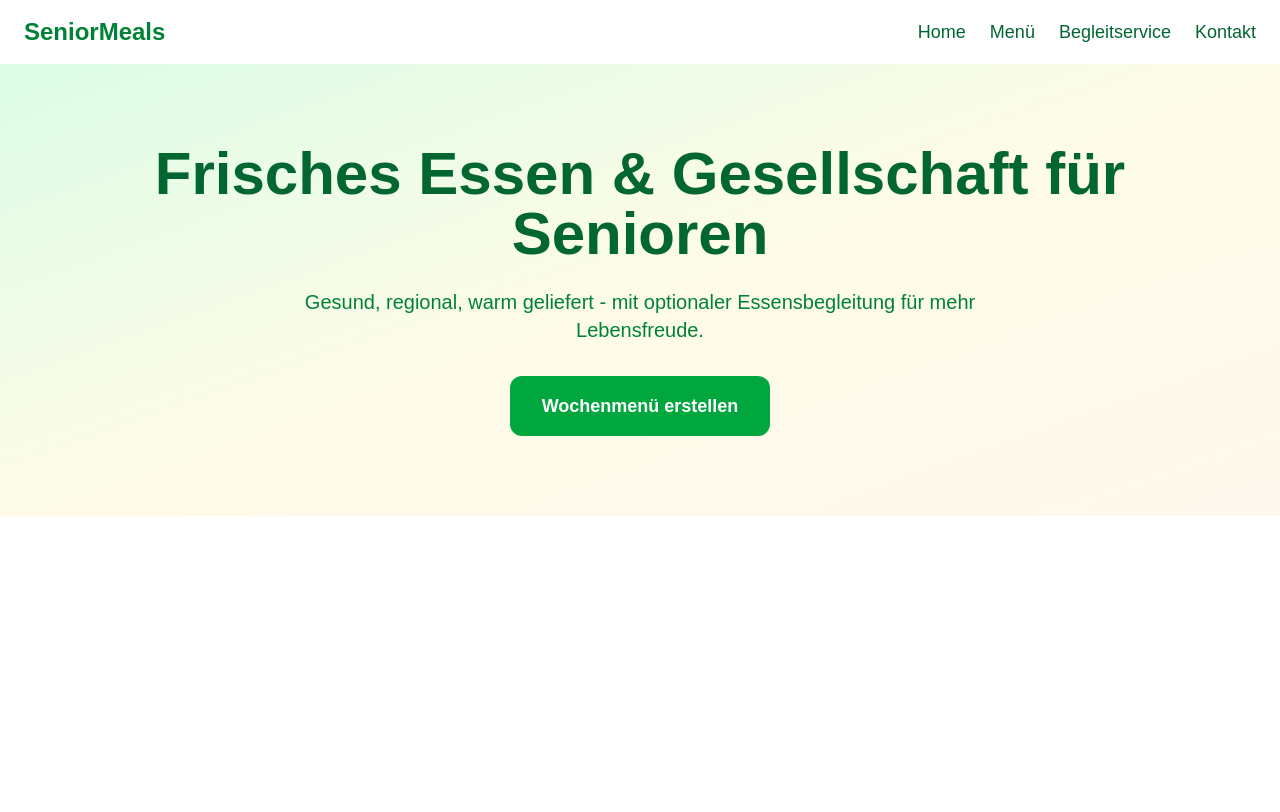
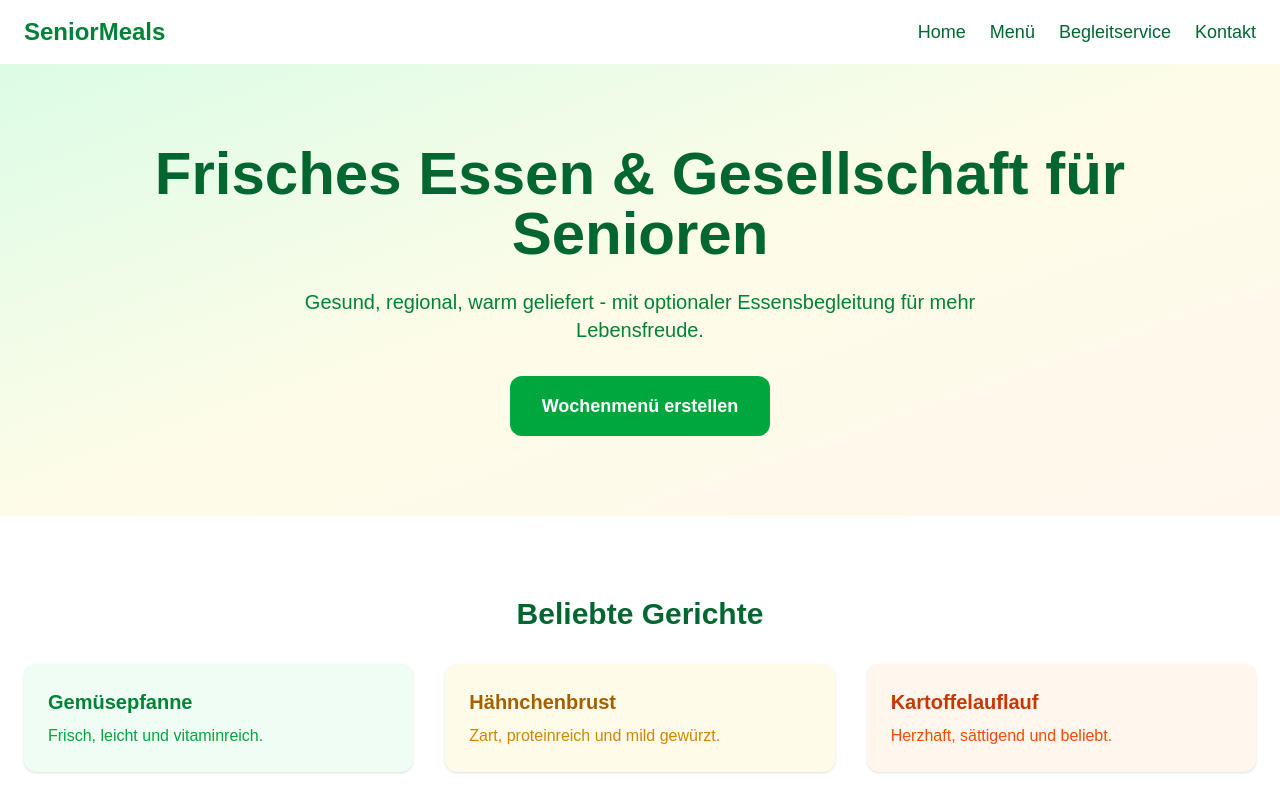
Before and after one commit to DeltaGr/senior-food-delivery, a Next.js app: page / in a window 1280 px wide. Shown: the top 812 px of the page. Built offline with nearby package versions, Linux system fonts and the light colour scheme.

Commit message:
Add FoodShowcase section

```diff
--- a/app/page.tsx
+++ b/app/page.tsx
@@ -1,11 +1,13 @@
 import Navigation from "@/components/Navigation";
 import HeroSection from "@/components/HeroSection";
+import FoodShowcase from "@/components/FoodShowcase";
 
 export default function Home() {
   return (
     <main>
       <Navigation />
       <HeroSection />
+      <FoodShowcase />
     </main>
   );
 };
--- /dev/null
+++ b/components/FoodShowcase.tsx
@@ -0,0 +1,26 @@
+export default function FoodShowcase() {
+  return (
+    <section className="py-20 px-6 bg-white">
+      <h2 className="text-3xl font-bold text-green-800 mb-8 text-center">
+        Beliebte Gerichte
+      </h2>
+
+      <div className="grid grid-cols-1 md:grid-cols-3 gap-8">
+        <div className="p-6 rounded-xl shadow bg-green-50">
+          <h3 className="text-xl font-semibold text-green-700">Gemüsepfanne</h3>
+          <p className="text-green-600 mt-2">Frisch, leicht und vitaminreich.</p>
+        </div>
+
+        <div className="p-6 rounded-xl shadow bg-yellow-50">
+          <h3 className="text-xl font-semibold text-yellow-700">Hähnchenbrust</h3>
+          <p className="text-yellow-600 mt-2">Zart, proteinreich und mild gewürzt.</p>
+        </div>
+
+        <div className="p-6 rounded-xl shadow bg-orange-50">
+          <h3 className="text-xl font-semibold text-orange-700">Kartoffelauflauf</h3>
+          <p className="text-orange-600 mt-2">Herzhaft, sättigend und beliebt.</p>
+        </div>
+      </div>
+    </section>
+  );
+};
```
